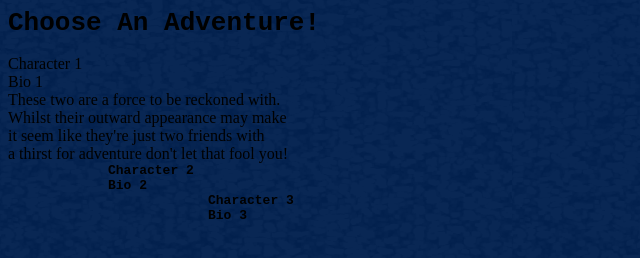
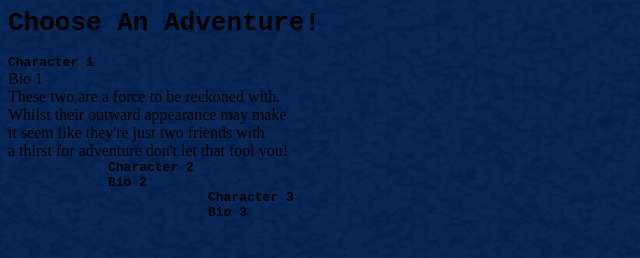
Before and after one commit to markthorne159/InteractivePortfolio, a plain HTML site: page index.html in a window 1280 px wide. Shown: the top 258 px of the page, 0-640 px from the left. Drawn offline with nearby package versions, Linux system fonts and the light colour scheme.

Commit message:
Update Portfolio.css

```diff
--- a/Portfolio.css
+++ b/Portfolio.css
@@ -36,6 +36,13 @@ font-weight: bold;
 font-family: monospace;
 }
 
+#C1{
+position: relative;
+font-weight: bold;
+font-family: monospace;
+}
+
+
 #C2{
 position: relative;
 left: 100px;
```
